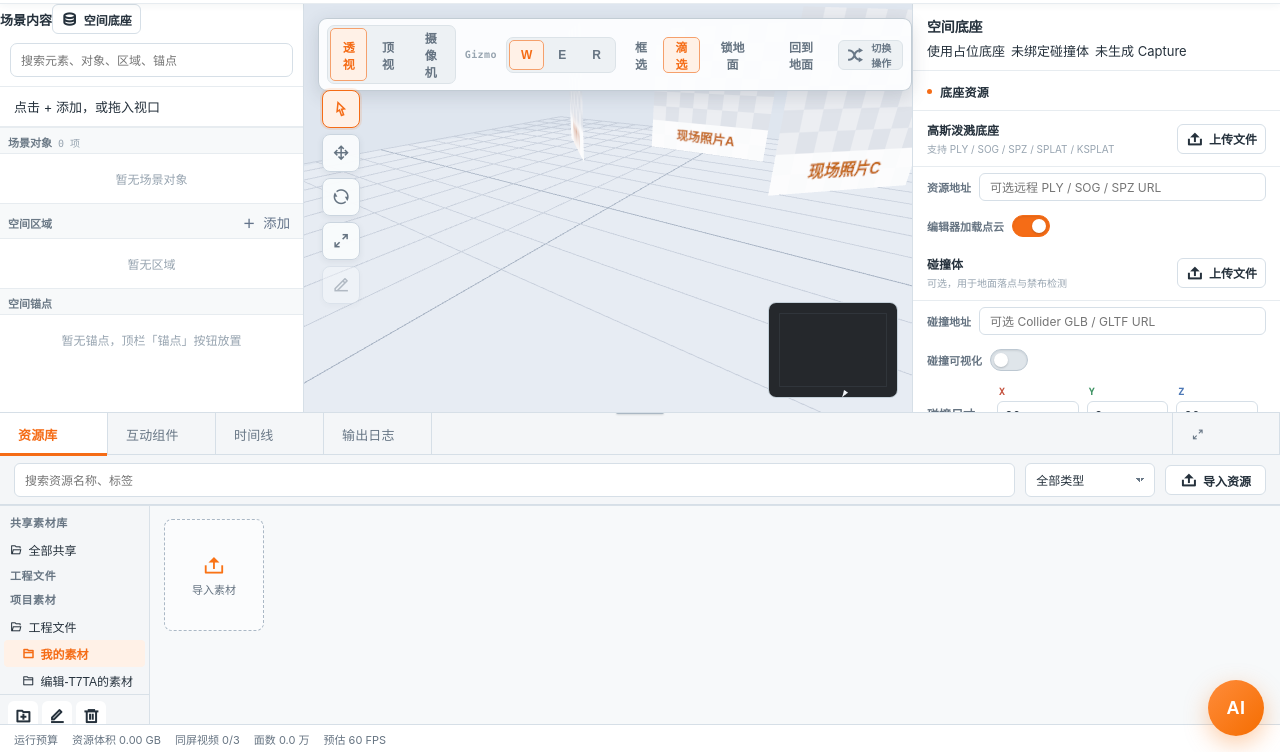
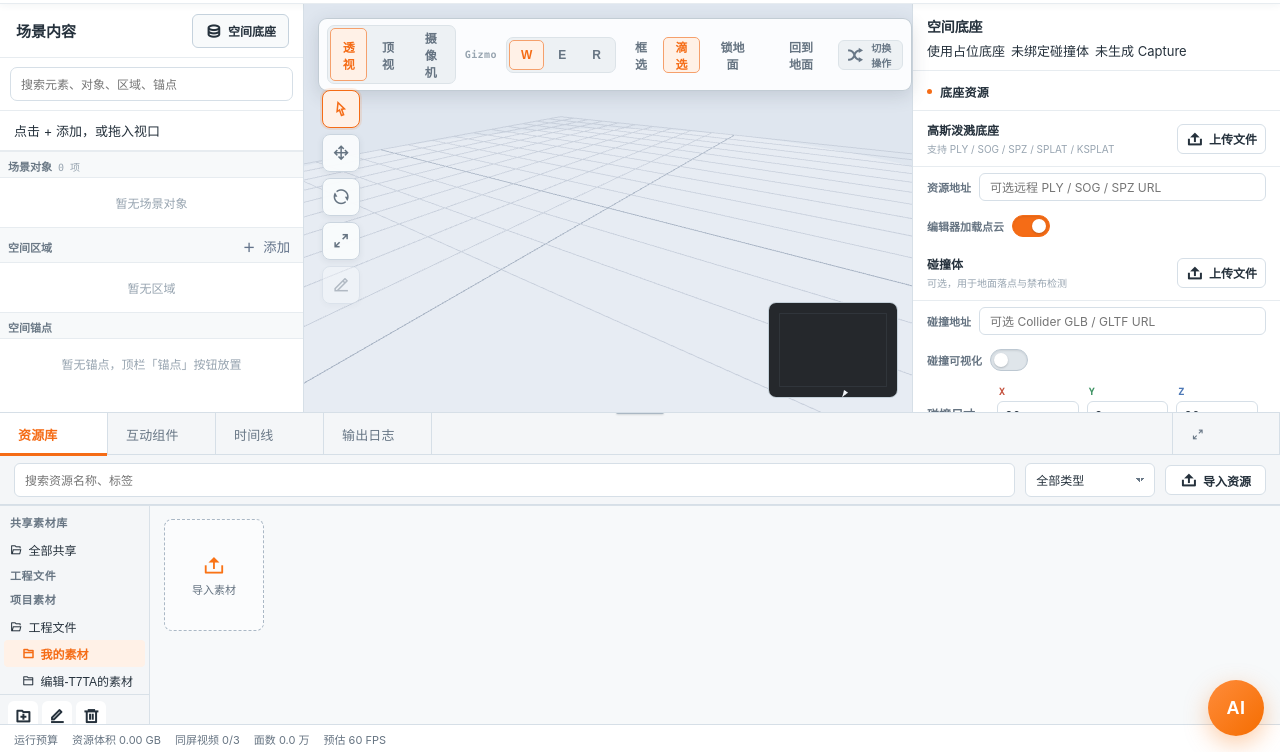
Before and after one commit to kakukien/xiyou, a website built with Vite: page editor/index.html in a window 1280 px wide. Shown: the part 48-800 px from the top of the page. Built offline with nearby package versions, Linux system fonts and the light colour scheme; animation ran at ten frames a second; some icons are missing; what y-websocket would draw is missing.

Commit message:
fix(editor): remove legacy photo placeholders and correct pan direction

```diff
--- a/editor/src/core/viewport.js
+++ b/editor/src/core/viewport.js
@@ -533,7 +533,8 @@ export const viewport = {
 
     // 触控板手势按“内容跟手”处理：手指向左/上移动时，视图也向左/上响应。
     // 旧实现额外取反了 X/Y，导致 PLY/普通底座都会出现左右、上下反向。
-    if (event.shiftKey) this.panBy(dx, dy);
+    // Shift + 双指平移遵循画布拖拽直觉：手向左，场景向右；手向上，场景向下。
+    if (event.shiftKey) this.panBy(-dx, -dy);
     else if (event.ctrlKey || event.metaKey) this.dollyBy(dy || dx);
     else this.orbitBy(dx, dy);
     this.controls.update();
@@ -946,31 +947,6 @@ export const viewport = {
       this.baseGroup.add(ground);
       this.baseHelpers.push(ground);
 
-      const wallData = [
-        { text: '现场照片A', position: [0, 2, -6], rotation: [0, 0, 0] },
-        { text: '现场照片B', position: [-4.2, 2, -4.2], rotation: [0, -Math.PI / 4, 0] },
-        { text: '现场照片C', position: [4.2, 2, -4.2], rotation: [0, Math.PI / 4, 0] }
-      ];
-
-      wallData.forEach(item => {
-        const texture = placeholderTexture(item.text);
-        texture.userData.xiyouDisposable = true;
-
-        const wall = new THREE.Mesh(
-          new THREE.PlaneGeometry(4, 4),
-          new THREE.MeshBasicMaterial({
-            map: texture,
-            transparent: true,
-            side: THREE.DoubleSide
-          })
-        );
-
-        wall.position.set(...item.position);
-        wall.rotation.set(...item.rotation);
-        wall.userData.isBaseHelper = true;
-        this.baseGroup.add(wall);
-        this.baseHelpers.push(wall);
-      });
     } else {
       // DropInViewer 的内部 Viewer 不允许并发 add/remove；按队列异步加载，
       // 单个分块失败只标记本块，后续分块继续加载。
--- a/editor/src/style.css
+++ b/editor/src/style.css
@@ -1685,3 +1685,11 @@ body.studio-footer-resizing .studio-viewport canvas { pointer-events:none; }
 .studio-workflow-note > span { position:absolute; z-index:20; right:0; bottom:calc(100% + 8px); width:250px; padding:9px 10px; border:1px solid #f2cd9d; border-radius:7px; background:#fffaf4; color:#7a5a3b; font-size:10px; line-height:1.5; box-shadow:0 4px 12px rgba(35,49,60,.12); opacity:0; visibility:hidden; pointer-events:none; transition:opacity 140ms ease, visibility 140ms ease; }
 .studio-workflow-note:hover > span, .studio-workflow-note:focus-within > span { opacity:1; visibility:visible; }
 @media (prefers-reduced-motion:reduce) { .studio-workflow-note > span { transition:none; } }
+
+
+/* 左侧场景上下文：标题和空间底座入口使用同一行布局，避免贴边和漂浮。 */
+.ol-scene-context { display:flex; align-items:center; justify-content:space-between; gap:10px; min-height:54px; padding:8px 14px 8px 16px; border-bottom:1px solid var(--ui-line-soft); background:#fff; }
+.ol-scene-context strong { color:var(--ui-ink); font-size:15px; font-weight:700; }
+.ol-scene-context .btn { min-height:34px; padding:0 12px; border-color:#c5d2dd; background:#f8fafb; color:var(--ui-ink); }
+.ol-scene-context .btn:hover { border-color:var(--ui-accent); background:var(--ui-accent-soft); color:var(--ui-accent); }
+.ol-scene-context .btn i { font-size:16px; }
```
